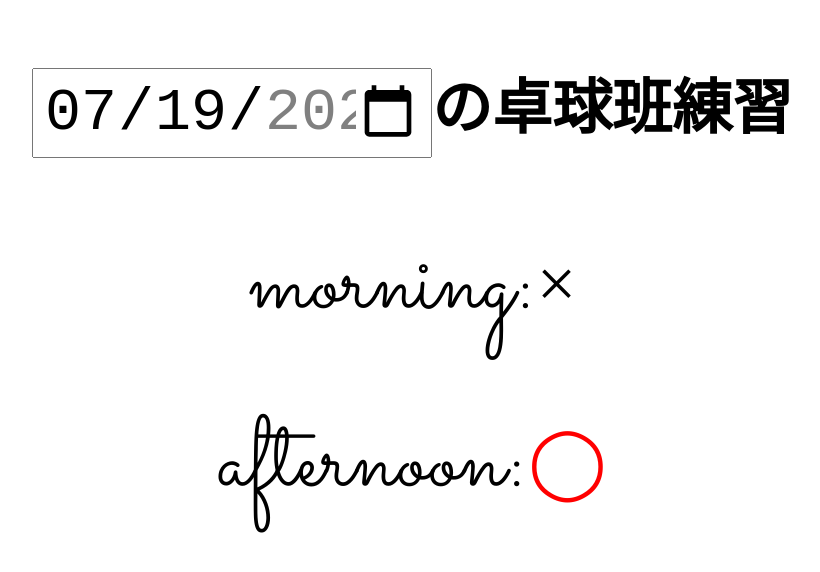
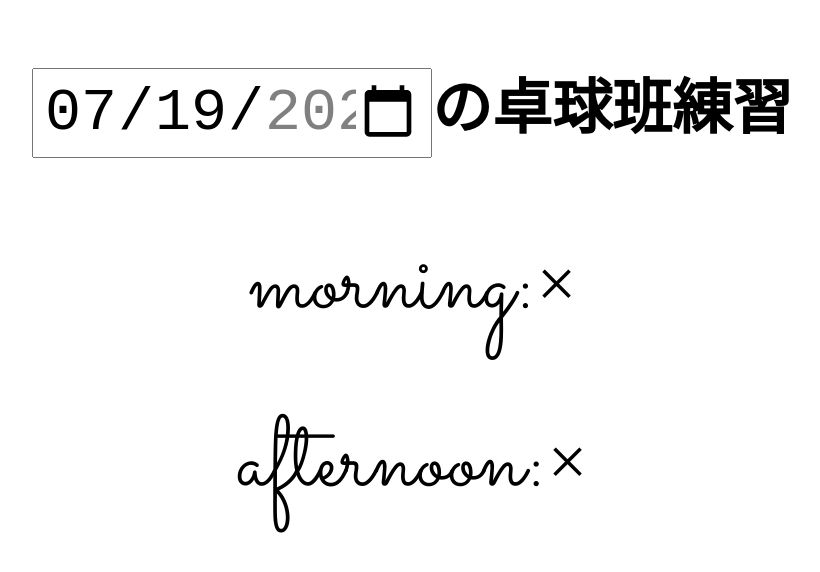
Before and after one commit to yykk2409/teikisenn, a plain HTML site: page index.html in a window 1280 px wide. Shown: the whole page, without its empty margins (228-1048 px from the left). Drawn offline with Linux system fonts and the light colour scheme.

Commit message:
Update index.html

```diff
--- a/index.html
+++ b/index.html
@@ -60,8 +60,8 @@
 			"7/16": { "morning": 0, "afternoon": 0 },
 			"7/17": { "morning": 0, "afternoon": 1 },
 			"7/18": { "morning": 1, "afternoon": 0 },
-			"7/19": { "morning": 0, "afternoon": 1 },
-			"7/20": { "morning": 0, "afternoon": 1 },
+			"7/19": { "morning": 0, "afternoon": 0 },
+			"7/20": { "morning": 0, "afternoon": 0 },
 			"7/21": { "morning": 0, "afternoon": 1 },
 			"7/22": { "morning": 1, "afternoon": 0 },
 			"7/23": { "morning": 0, "afternoon": 0 },
```
